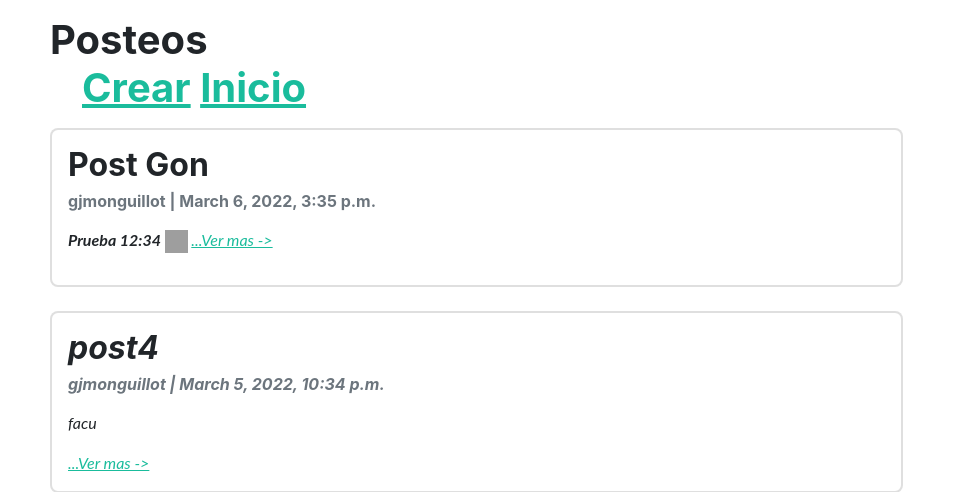
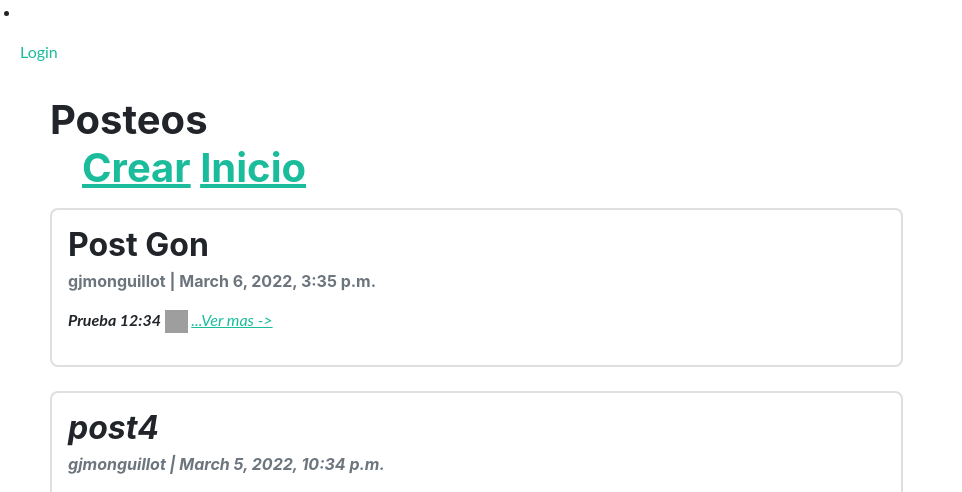
Before and after one commit to nbesso/ProyFinal, a Django app: page /blog/post/list in a window 1280 px wide. Shown: the top 492 px of the page, without its empty margins (0-962 px from the left). Run offline with Django 4.2, Linux system fonts and the light colour scheme; data comes from the database, SQL or seed files in the repository; both versions use the stored data as it was after the commit; some libraries are stand-ins or nearby versions.

Commit message:
usuario logueado

```diff
--- a/ProyectoFinal/templates/blog/post_list.html
+++ b/ProyectoFinal/templates/blog/post_list.html
@@ -8,6 +8,17 @@
     <title>Lista de Post</title>
     <link href="{% static 'blog/css/styles.css' %}" rel="stylesheet" />
     <script>window.CKEDITOR_BASEPATH = '/static/root/ckeditor/ckeditor/';</script>
+
+    <!-- Si el usuario NO está logeado mostrar el boton Login -->
+    {% if not request.user.is_authenticated %}
+    <li class="nav-item mx-0 mx-lg-1"><a class="nav-link py-3 px-0 px-lg-3 rounded" href="{% url 'login' %}">Login</a></li>
+    {% endif %}
+    <!-- Si el usuario SI está logeado mostrar el nombre de usuario -->
+    {% if request.user.is_authenticated %}
+    <p class="text-primary mx-0 mx-lg-1"><a class="nav-link py-3 px-0 px-lg-3 rounded"> Usuario Logueado: {{user.username}} </a> </p>
+    <li class="nav-item mx-0 mx-lg-1"><a class="nav-link py-3 px-0 px-lg-3 rounded" href="{% url 'logout' %}">Logout</a></li>
+    {% endif %}
+
 </head>
 <body>
 
```
Also changed, not shown: ProyectoFinal/db.sqlite3.
